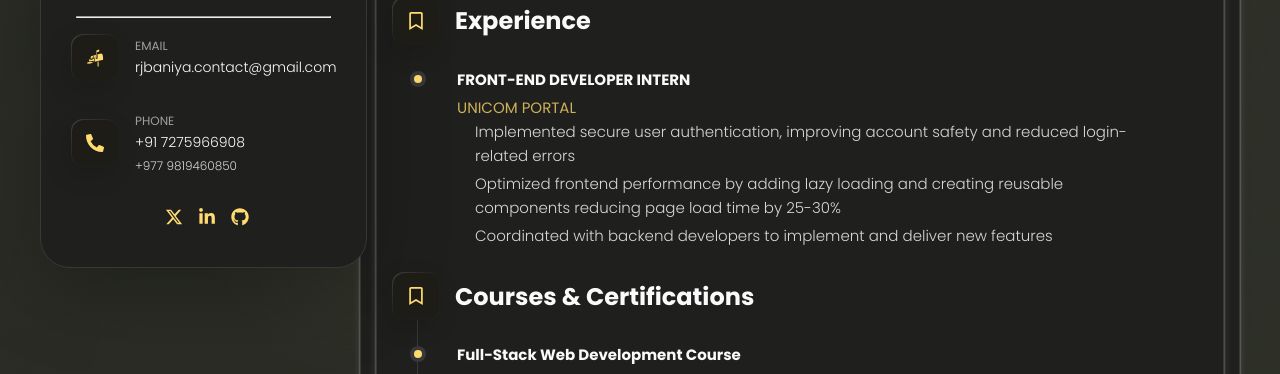
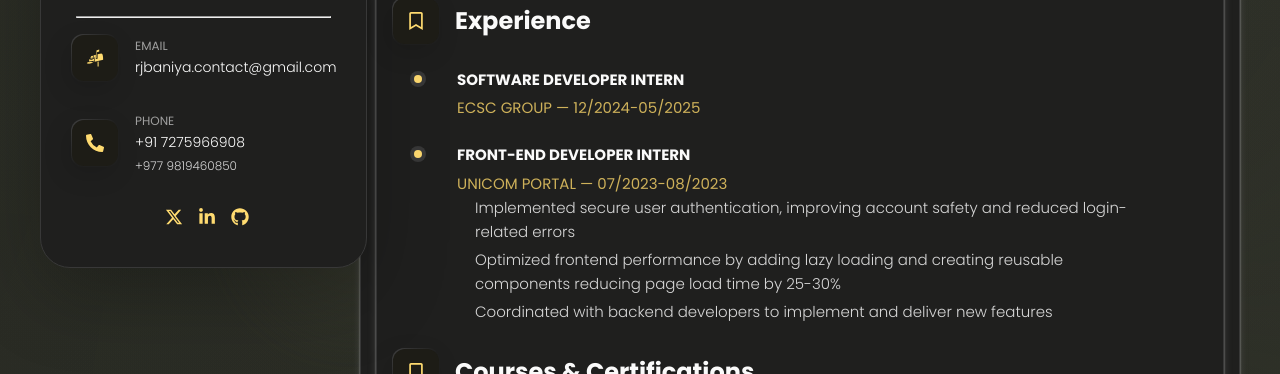
Before and after one commit to RajeevBaniya/portfolio, a React (Vite) app: page /resume in a window 1280 px wide. Shown: the part 365-739 px from the top of the page. Built offline with nearby package versions, Linux system fonts and the light colour scheme.

Commit message:
Updated resume section

```diff
--- a/src/pages/Resume/Resume.jsx
+++ b/src/pages/Resume/Resume.jsx
@@ -1,4 +1,3 @@
-import React from "react";
 import { FaBookReader, FaRegBookmark } from "react-icons/fa";
 import TimelineItem from "./TimelineItem";
 import SkillItem from "./SkillItem";
@@ -35,8 +34,22 @@ const Resume = () => {
         </div>
         <ol className="timeline-list">
           <TimelineItem
+            title="SOFTWARE DEVELOPER INTERN"
+            company="ECSC GROUP"
+            date="12/2024-05/2025"
+            // descriptions={[
+            //   "Implemented secure user authentication, improving account safety and reduced login-related errors",
+            //   "Optimized frontend performance by adding lazy loading and creating reusable components reducing page load time by 25-30% ",
+            //   "Coordinated with backend developers to implement and deliver new features",
+            // ]}
+          />
+        </ol>
+        <br />
+        <ol className="timeline-list">
+          <TimelineItem
             title="FRONT-END DEVELOPER INTERN"
-            date="UNICOM PORTAL"
+            company="UNICOM PORTAL"
+            date="07/2023-08/2023"
             descriptions={[
               "Implemented secure user authentication, improving account safety and reduced login-related errors",
               "Optimized frontend performance by adding lazy loading and creating reusable components reducing page load time by 25-30% ",
--- a/src/pages/Resume/TimelineItem.jsx
+++ b/src/pages/Resume/TimelineItem.jsx
@@ -1,8 +1,14 @@
-const TimelineItem = ({ title, date, description, descriptions }) => {
+const TimelineItem = ({ title, date, company, description, descriptions }) => {
   return (
     <li className="timeline-item">
       <h4 className="h4 timeline-item-title">{title}</h4>
-      <span>{date}</span>
+      {company || date ? (
+        <span>
+          {company}
+          {company && date ? " — " : ""}
+          {date}
+        </span>
+      ) : null}
       {descriptions && descriptions.length > 0 ? (
         <ul className="timeline-text" style={{ margin: 0, paddingLeft: 18 }}>
           {descriptions.map((desc, idx) => (
```
